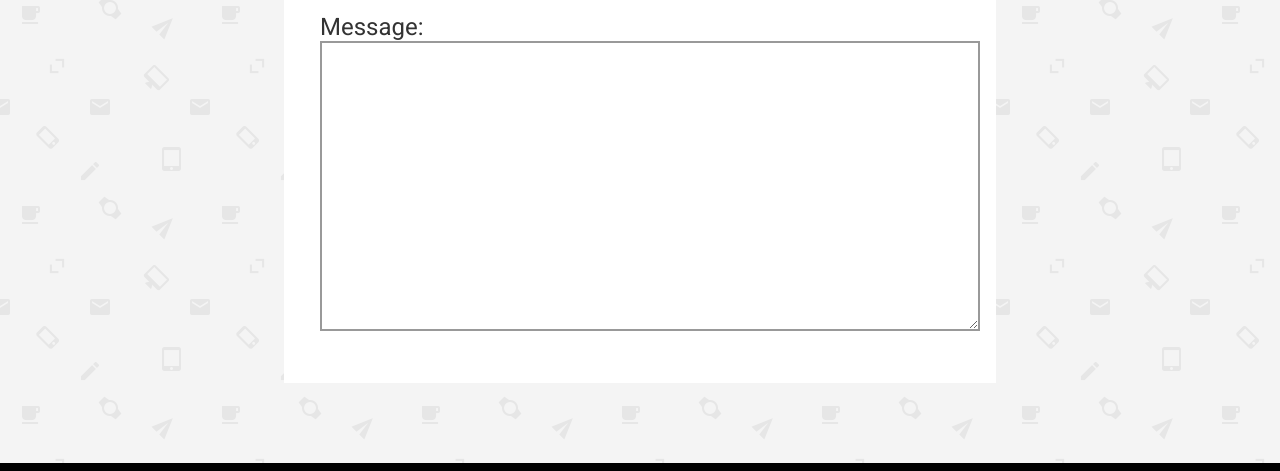
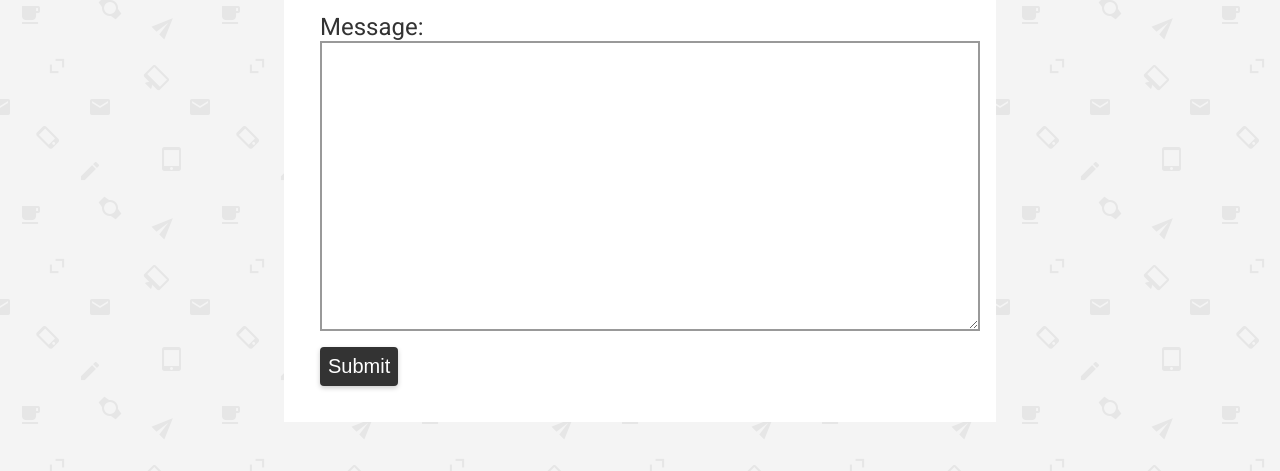
Before and after one commit to nakamura9/gonc, a plain HTML site: page index.html in a window 1280 px wide. Shown: the part 6968-7439 px from the top of the page. Drawn offline with nearby package versions, Linux system fonts and the light colour scheme.

Commit message:
contact submit button

```diff
--- a/index.html
+++ b/index.html
@@ -447,6 +447,8 @@ Lorem ipsum dolor sit amet, consectetur adipiscing elit. Aliquam rutrum non ligu
                     <input type="email" name="email" id="email">
                     <label for="message">Message:</label>
                     <textarea name="message" id="message" cols="30" rows="10"></textarea>
+                    <input type="submit" value="Submit">
+
                 </form>
             </div>
         </section>
--- a/static/css/styles.css
+++ b/static/css/styles.css
@@ -801,3 +801,19 @@ label{
 section#contact {
     background-image: url(/static/images/email-pattern.png)
 }
+
+input[type='submit'] {
+    background-color: #333;
+    border: 0px;
+    padding: 0.5rem;
+    font-size: 1.25rem;
+    color: white;
+    border-radius: .25rem;
+    box-shadow: 0px 2px 5px #ccc;
+}
+
+input[type='submit']:hover {
+    transform: scale(1.125);
+    box-shadow: 0px 4px 8px #ccc,
+                0pc 2px 4px #777;
+}
--- a/static/js/gonc.js
+++ b/static/js/gonc.js
@@ -28,10 +28,8 @@ window.onload = function(){
         var offset = services_location - window.pageYOffset
         if(offset > 0){
             var ratio = offset / services_location
-            console.log(ratio)
             var hero = document.getElementById('hero')
             var angle = ratio * 90
-            console.log(angle)
             hero.style.background = 'linear-gradient(' + angle + 'deg, #039be5 50%, #fff 50%)'
         }
 
```
